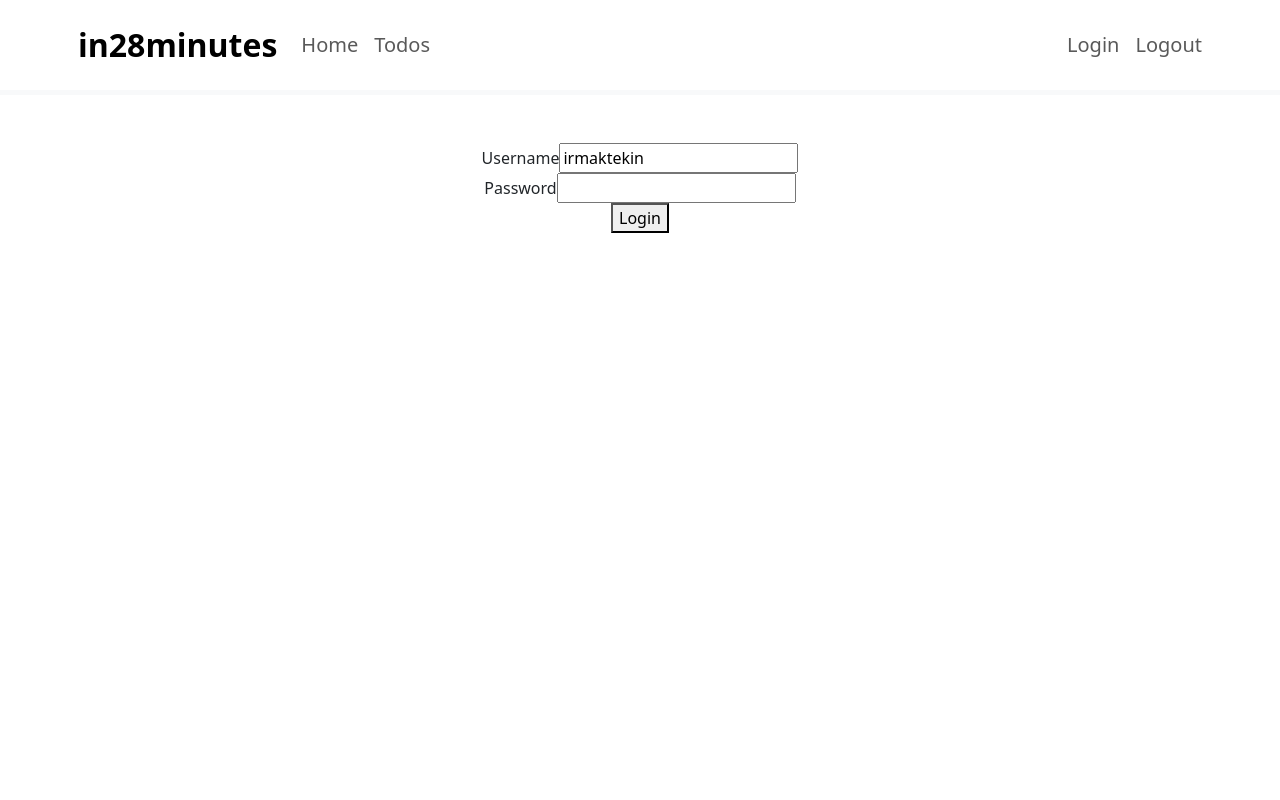
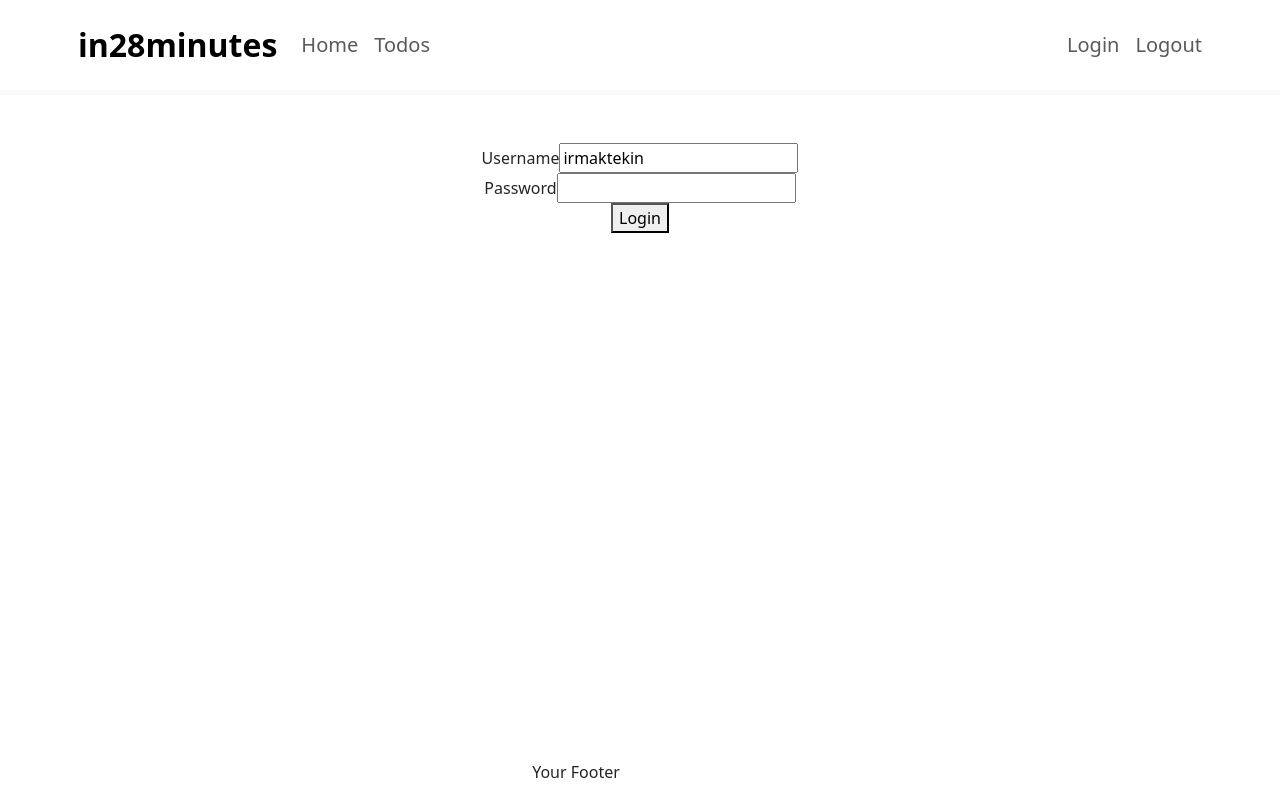
Before and after one commit to irmaktekin/Full-Stack, a React (Create React App) app in the folder front-end/todo-app/: page / in a window 1280 px wide. Built offline with nearby package versions, Linux system fonts and the light colour scheme.

Commit message:
Sharing states with auth context.

```diff
--- a/front-end/todo-app/src/components/todo/FooterComponent.jsx
+++ b/front-end/todo-app/src/components/todo/FooterComponent.jsx
@@ -1,4 +1,8 @@
+import { useContext } from "react";
+import { AuthContext } from "./security/AuthContext";
 function FooterComponent(){
+    const authContext = useContext(AuthContext)
+    console.log(`Footer component - ${authContext.number}` )
     return (
 
         <footer className="footer">
--- a/front-end/todo-app/src/components/todo/HeaderComponent.jsx
+++ b/front-end/todo-app/src/components/todo/HeaderComponent.jsx
@@ -1,6 +1,9 @@
 import { Link } from 'react-router-dom';
-
+import { AuthContext } from './security/AuthContext';
+import { useContext } from 'react';
 function HeaderComponent(){
+    const authContext = useContext(AuthContext)
+    console.log(authContext.number)
     return (
         <header className="border-bottom border-light border-5 mb-5 p-2">
         <div className="container">
--- a/front-end/todo-app/src/components/todo/TodoApp.jsx
+++ b/front-end/todo-app/src/components/todo/TodoApp.jsx
@@ -6,9 +6,12 @@ import ListTodosComponent from './ListTodosComponent';
 import ErrorComponent from './ErrorComponent';
 import WelcomeComponent from './WelcomeComponent';
 import LoginComponent from './LoginComponent';
+import AuthProvider from './security/AuthContext';
+import FooterComponent from './FooterComponent';
 export default function ToDoApp(){
     return (
-        <div>
+        <div className='TodoApp'>
+            <AuthProvider>
         <BrowserRouter>
         <HeaderComponent/>
             <Routes>
@@ -24,6 +27,8 @@ export default function ToDoApp(){
             </Routes>
 
         </BrowserRouter>
+        <FooterComponent></FooterComponent>
+        </AuthProvider>
 
 
 
--- a/front-end/todo-app/src/components/todo/WelcomeComponent.jsx
+++ b/front-end/todo-app/src/components/todo/WelcomeComponent.jsx
@@ -3,7 +3,6 @@ import { useParams,Link } from "react-router-dom";
 function WelcomeComponent(){
     const {username} = useParams()
 
-    console.log(username);
     return (
         <div className="Welcome">
         <h1>Welcome</h1>
--- /dev/null
+++ b/front-end/todo-app/src/components/todo/security/AuthContext.js
@@ -0,0 +1,19 @@
+import { createContext,useState} from "react";
+//create a context
+export const AuthContext = createContext()
+//put some state in the context
+
+
+//share the context with other components
+
+export default function AuthProvider({children}){
+    const [number, setNumber]=useState(10)
+
+
+    return(
+        <AuthContext.Provider value={{number}} >
+            {children}
+        </AuthContext.Provider>
+
+    )
+}
```
